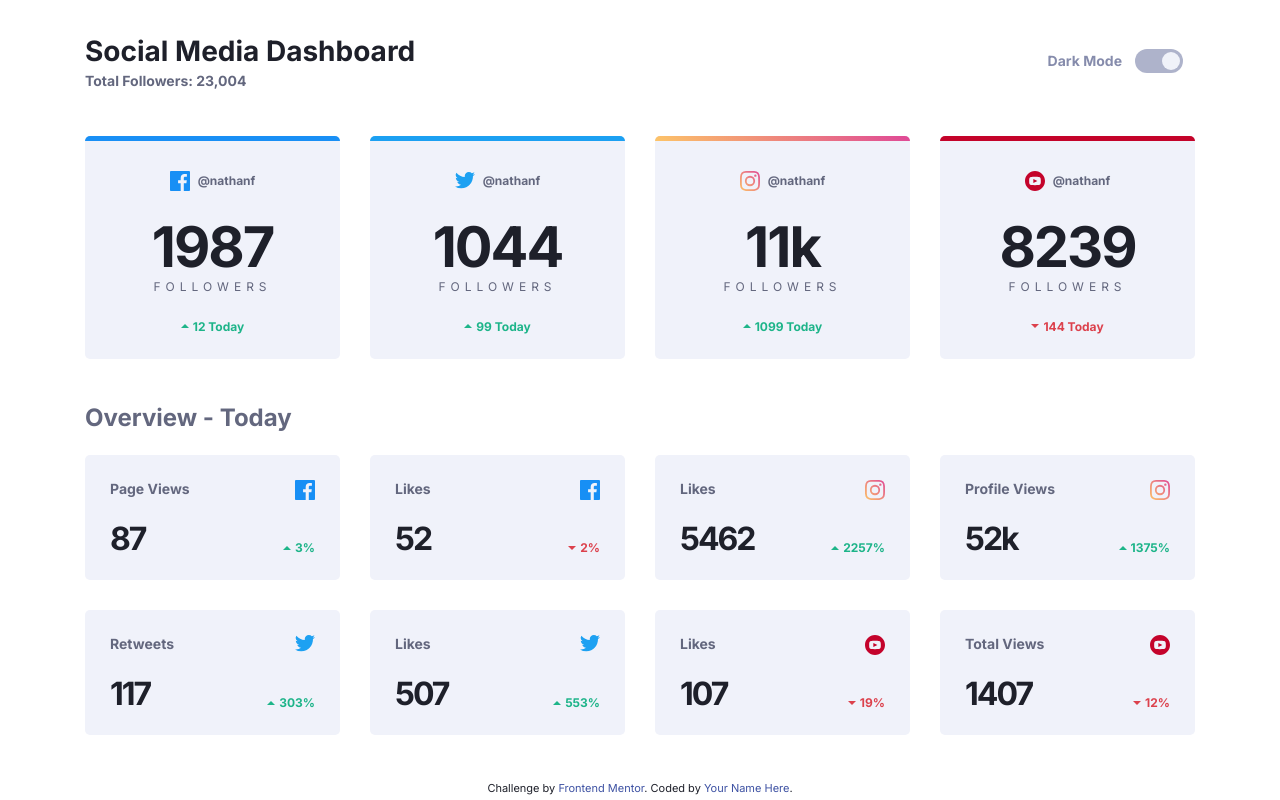
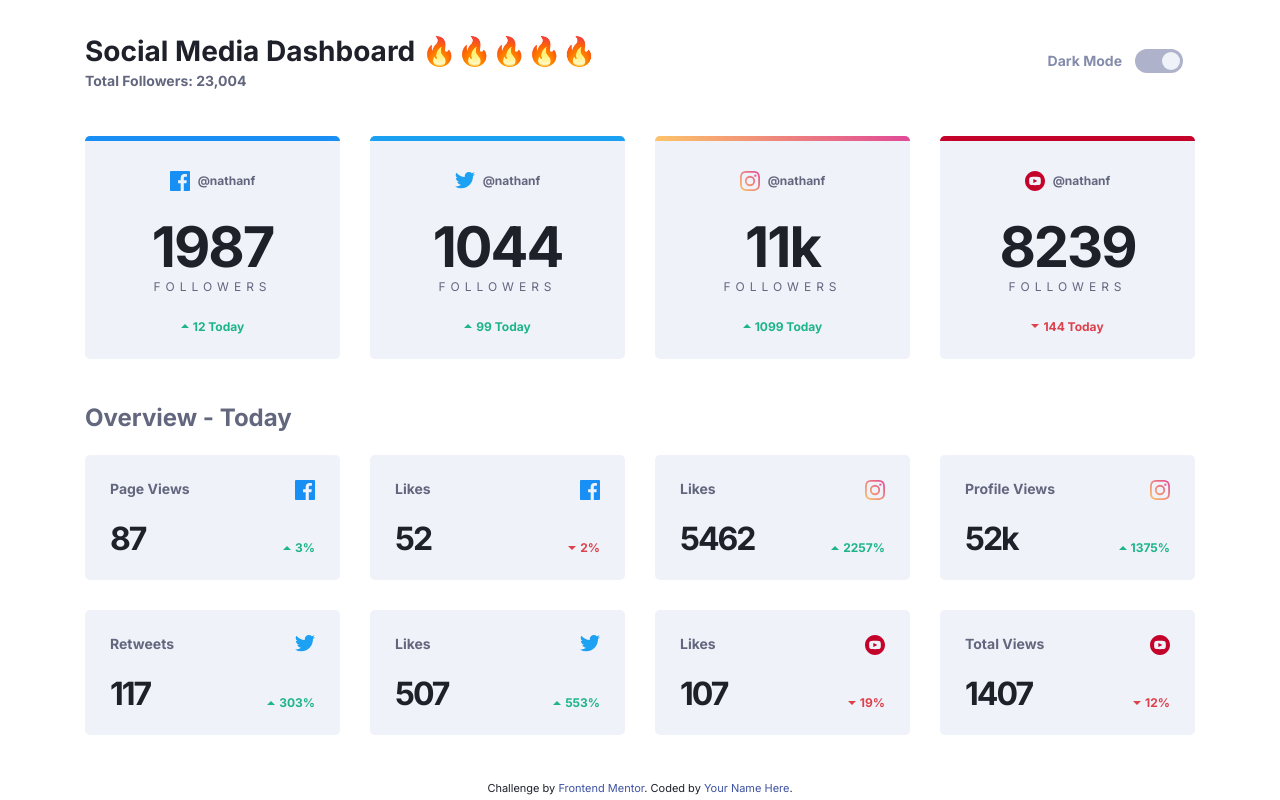
Before and after one commit to thecodercoder/fem-dklt-toggle, a website: page index.html in a window 1280 px wide. Drawn offline with nearby package versions, Linux system fonts and the light colour scheme; files that its build step writes are made by us from their sources.

Commit message:
Update title text

```diff
--- a/index.html
+++ b/index.html
@@ -39,7 +39,7 @@
   <body>
     <header class="header container">
       <div class="header__title">
-        <h1>Social Media Dashboard</h1>
+        <h1>Social Media Dashboard 🔥🔥🔥🔥🔥</h1>
         <span class="header__subtitle">Total Followers: 23,004</span>
       </div>
 
```
